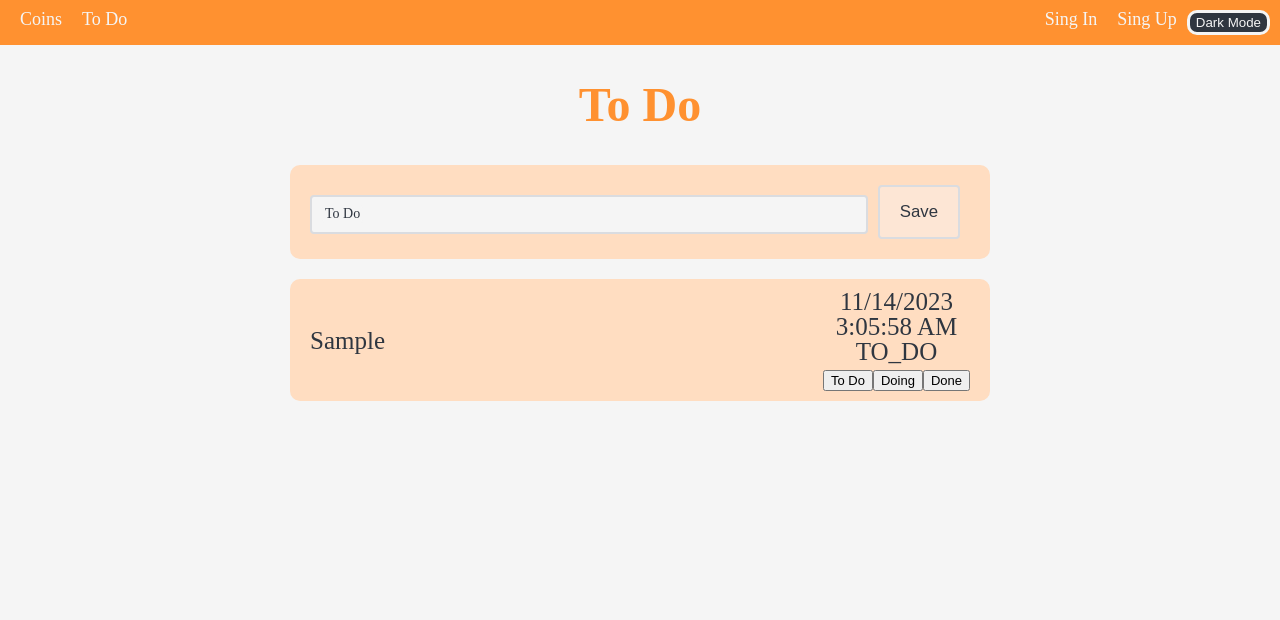
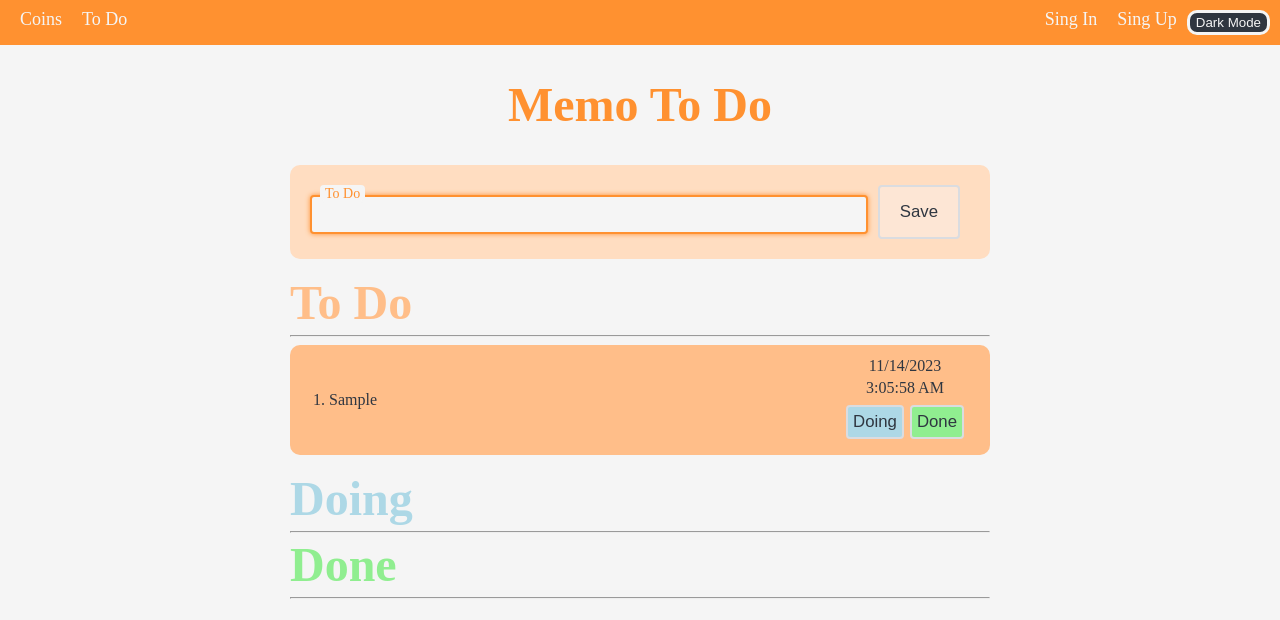
Before and after one commit to YumStoneSteak/reacttypeCoin, a React (Create React App) app: page /todo in a window 1280 px wide. Both pictures are taken after typing "Sample" into the empty fields and a click on the button "Save". Shown: the top 620 px of the page. Built offline with nearby package versions, Linux system fonts and the light colour scheme.

Commit message:
[Feat] ToDo 색상 추가
:Detailed Note:
- ToDoView 리펙토링
- ToDoList 리펙토링

```diff
--- a/src/components/todo/CreateToDo.tsx
+++ b/src/components/todo/CreateToDo.tsx
@@ -30,6 +30,7 @@ const CreateToDo = () => {
     formState: { errors },
     control,
     reset,
+    setFocus,
   } = useForm<IToDoForm>();
 
   const onSubmit = ({ toDo }: any) => {
@@ -37,6 +38,7 @@ const CreateToDo = () => {
       { text: toDo, id: Date.now(), category: "TO_DO" },
       ...prev,
     ]);
+    setFocus("toDo");
     reset();
   };
   return (
--- a/src/components/todo/ToDoList.tsx
+++ b/src/components/todo/ToDoList.tsx
@@ -1,44 +1,29 @@
-import styled from "styled-components";
 import IToDo from "../../interface/IToDo";
-import { Overview, OverviewItem } from "../../style/GlobalStyleComponents";
-import { useSetRecoilState } from "recoil";
-import { toDoState } from "../../recoil/atom";
+import { useRecoilValue } from "recoil";
+import { toDoSelector } from "../../recoil/atom";
+import ToDoView from "./ToDoView";
+import { Title } from "../../style/GlobalStyleComponents";
 
-const ToDoBtnContainer = styled.div``;
-const ToDoBtn = styled.button`
-  font-size: small;
-`;
+const ToDoList = () => {
+  const [toDos, Doings, Dones] = useRecoilValue(toDoSelector);
 
-const ToDoList = ({ toDos }: { toDos: IToDo[] }) => {
-  const category = { TO_DO: "To Do", DOING: "Doing", DONE: "Done" };
-  const { TO_DO, DOING, DONE } = category;
+  const sections = [
+    { title: "To Do", id: "TO_DO", items: toDos },
+    { title: "Doing", id: "DOING", items: Doings },
+    { title: "Done", id: "DONE", items: Dones },
+  ];
 
-  const setToDos = useSetRecoilState(toDoState);
-
-  const onCatBtn = () => {};
   return (
     <ul>
-      {toDos.map((toDo: IToDo) => {
-        const { text, id, category } = toDo;
-        const date = new Date(id);
-        return (
-          <Overview>
-            <OverviewItem>
-              <div>{text}</div>
-            </OverviewItem>
-            <OverviewItem>
-              <div>{date.toLocaleDateString()}</div>
-              <div>{date.toLocaleTimeString()}</div>
-              <div>{category}</div>
-              <ToDoBtnContainer>
-                <ToDoBtn onClick={onCatBtn}>{TO_DO}</ToDoBtn>
-                <ToDoBtn onClick={onCatBtn}>{DOING}</ToDoBtn>
-                <ToDoBtn onClick={onCatBtn}>{DONE}</ToDoBtn>
-              </ToDoBtnContainer>
-            </OverviewItem>
-          </Overview>
-        );
-      })}
+      {sections.map(({ title, id, items }) => (
+        <li key={id}>
+          <Title category={id}>{title}</Title>
+          <hr />
+          {items.map((item: IToDo, index) => (
+            <ToDoView key={item.id} index={index + 1} {...item} />
+          ))}
+        </li>
+      ))}
     </ul>
   );
 };
--- /dev/null
+++ b/src/components/todo/ToDoView.tsx
@@ -0,0 +1,107 @@
+import styled from "styled-components";
+import IToDo from "../../interface/IToDo";
+import { useRecoilValue, useSetRecoilState } from "recoil";
+import { toDoSelector, toDoState } from "../../recoil/atom";
+import { backgroundColor } from "../../style/GlobalStyleComponents";
+
+const Overview = styled.div<{ category: string }>`
+  display: flex;
+  justify-content: space-between;
+  color: ${(props) => textColor(props)};
+  background-color: ${(props) => backgroundColor(props)};
+  margin-bottom: 20px;
+  padding: 10px 20px;
+  border-radius: 10px;
+  box-sizing: border-box;
+  width: 100%;
+  transition: all 0.7s cubic-bezier(0.33, 1, 0.68, 1);
+`;
+
+const textColor = (props: any) => {
+  switch (props.category) {
+    case "TO_DO":
+      return props.theme.textColor;
+    case "DOING":
+      return props.theme.darkColor;
+    case "DONE":
+      return props.theme.darkColor;
+  }
+};
+
+const ToDoItem = styled.div`
+  display: flex;
+  flex-direction: column;
+  align-items: center;
+  justify-content: center;
+  div {
+    padding: 3px;
+  }
+`;
+const ToDoBtnContainer = styled.div``;
+const ToDoBtn = styled.button<{ category: string }>`
+  padding: 5px;
+  margin: 3px;
+  border: 2px solid #dadce0;
+  border-radius: 4px;
+  font-size: 1.05rem;
+  color: ${(props) => textColor(props)};
+  background-color: ${(props) => backgroundColor(props)};
+  transition: all 0.7s cubic-bezier(0.33, 1, 0.68, 1);
+
+  &:hover {
+    cursor: pointer;
+    border-color: ${(props) => props.theme.accentColor};
+    box-shadow: 0 0 5px ${(props) => props.theme.accentColor};
+  }
+`;
+
+const ToDoView = ({ text, id, category, index }: IToDo & { index: number }) => {
+  const categoryId = ["TO_DO", "DOING", "DONE"];
+  const catName: { [key: string]: string } = {
+    TO_DO: "To Do",
+    DOING: "Doing",
+    DONE: "Done",
+  };
+  const setToDos = useSetRecoilState(toDoState);
+
+  const date = new Date(id);
+  const onCatBtn = (id: number, cat: IToDo["category"]) => {
+    setToDos((prev) => {
+      const targetIdx = prev.findIndex((toDo) => toDo.id === id);
+      const newToDo: IToDo = { text, id, category: cat };
+      const newToDos = [...prev];
+      newToDos.splice(targetIdx, 1, newToDo);
+      return newToDos;
+    });
+  };
+
+  return (
+    <Overview key={id} category={category}>
+      <ToDoItem>
+        <div>
+          {index}. {text}
+        </div>
+      </ToDoItem>
+      <ToDoItem>
+        <div>{date.toLocaleDateString()}</div>
+        <div>{date.toLocaleTimeString()}</div>
+        <ToDoBtnContainer>
+          {categoryId.map(
+            (cat) =>
+              category !== cat && (
+                <ToDoBtn
+                  onClick={() => onCatBtn(id, cat as IToDo["category"])}
+                  key={cat}
+                  category={cat}
+                >
+                  {catName[cat]}
+                </ToDoBtn>
+              )
+          )}
+        </ToDoBtnContainer>
+      </ToDoItem>
+    </Overview>
+  );
+};
+
+export default ToDoView;
--- a/src/recoil/atom.ts
+++ b/src/recoil/atom.ts
@@ -1,4 +1,4 @@
-import { atom } from "recoil";
+import { atom, selector } from "recoil";
 import IToDo from "../interface/IToDo";
 
 export const isDarkAtom = atom({
@@ -10,3 +10,15 @@ export const toDoState = atom<IToDo[]>({
   key: "toDo",
   default: [],
 });
+
+export const toDoSelector = selector({
+  key: "toDoSelector",
+  get: ({ get }) => {
+    const toDos = get(toDoState);
+    return [
+      toDos.filter((toDo) => toDo.category === "TO_DO"),
+      toDos.filter((toDo) => toDo.category === "DOING"),
+      toDos.filter((toDo) => toDo.category === "DONE"),
+    ];
+  },
+});
--- a/src/routes/todo/ToDo.tsx
+++ b/src/routes/todo/ToDo.tsx
@@ -1,10 +1,8 @@
 import CreateToDo from "../../components/todo/CreateToDo";
-import { useRecoilValue } from "recoil";
-import { toDoState } from "../../recoil/atom";
 import styled from "styled-components";
 import ToDoList from "../../components/todo/ToDoList";
 import { Helmet } from "react-helmet";
-import { Header, Overview, Title } from "../../style/GlobalStyleComponents";
+import { Header, Title } from "../../style/GlobalStyleComponents";
 
 const ToDoContainer = styled.div`
   justify-content: center;
@@ -13,20 +11,17 @@ const ToDoContainer = styled.div`
 `;
 
 const ToDo = () => {
-  const toDos = useRecoilValue(toDoState);
-  console.log("toDOs", toDos);
   return (
     <>
       <Helmet>
         <title>To Do</title>
       </Helmet>
-
       <Header>
-        <Title>To Do</Title>
+        <Title>Memo To Do</Title>
       </Header>
       <ToDoContainer>
         <CreateToDo />
-        <ToDoList toDos={toDos} />
+        <ToDoList />
       </ToDoContainer>
     </>
   );
--- a/src/style/GlobalStyle.ts
+++ b/src/style/GlobalStyle.ts
@@ -163,6 +163,33 @@ export const reset = css`
     border-collapse: collapse;
     border-spacing: 0;
   }
+  /* 스크롤 커스텀 */
+  ::-webkit-scrollbar {
+    transition: all 0.3s linear;
+  }
+  ::-webkit-scrollbar:vertical {
+    width: 4px;
+  }
+  ::-webkit-scrollbar:horizontal {
+    height: 5px;
+  }
+
+  ::-webkit-scrollbar-track {
+    background-color: #fff;
+  }
+  ::-webkit-scrollbar-thumb {
+    background: #808080;
+    border-radius: 2px;
+  }
+  ::-webkit-scrollbar-thumb:hover {
+    background: #404040;
+  }
+  ::-webkit-scrollbar-thumb:active {
+    background: #808080;
+  }
+  ::-webkit-scrollbar-button {
+    display: none;
+  }
 `;
 
 export default createGlobalStyle`${reset}`;
--- a/src/style/GlobalStyleComponents.ts
+++ b/src/style/GlobalStyleComponents.ts
@@ -21,8 +21,8 @@ export const Header = styled.header`
   height: 15vh;
 `;
 
-export const Title = styled.h1`
-  color: ${(props) => props.theme.accentColor};
+export const Title = styled.h1<{ category?: string }>`
+  color: ${(props) => backgroundColor(props)};
   font-size: 48px;
   font-weight: bold;
 `;
@@ -146,7 +146,7 @@ export const Img = styled.img`
   margin: 0px 10px;
 `;
 
-export const Overview = styled.div`
+export const Overview = styled.div<{ category?: string }>`
   display: flex;
   justify-content: space-between;
   background-color: ${(props) => props.theme.bgAccentColor};
@@ -178,3 +178,16 @@ export const Description = styled.p`
   padding: 20px 20px;
   border-radius: 10px;
 `;
+
+export const backgroundColor = (props: any) => {
+  switch (props.category) {
+    case "TO_DO":
+      return props.theme.todoColor;
+    case "DOING":
+      return props.theme.doingColor;
+    case "DONE":
+      return props.theme.doneColor;
+    default:
+      return props.theme.accentColor;
+  }
+};
--- a/src/style/theme.tsx
+++ b/src/style/theme.tsx
@@ -7,6 +7,11 @@ export const lightTheme: DefaultTheme = {
   accentColor: "#FF9130",
   warnRed: "rgb(217,48,37)",
   btnColor: "#fceadfac",
+  lightColor: "whitesmoke",
+  darkColor: "#2f3640",
+  todoColor: "#ffbe89",
+  doingColor: "lightblue",
+  doneColor: "lightgreen",
 };
 
 export const darkTheme: DefaultTheme = {
@@ -16,4 +21,9 @@ export const darkTheme: DefaultTheme = {
   accentColor: "#ff7b4f",
   warnRed: "rgb(217,48,37)",
   btnColor: "rgba(70, 70, 70, 0.493)",
+  lightColor: "whitesmoke",
+  darkColor: "#2f3640",
+  todoColor: "#ffbe89",
+  doingColor: "lightblue",
+  doneColor: "lightgreen",
 };
```
Also changed, not shown: tsconfig.json (+2 -8 lines).
